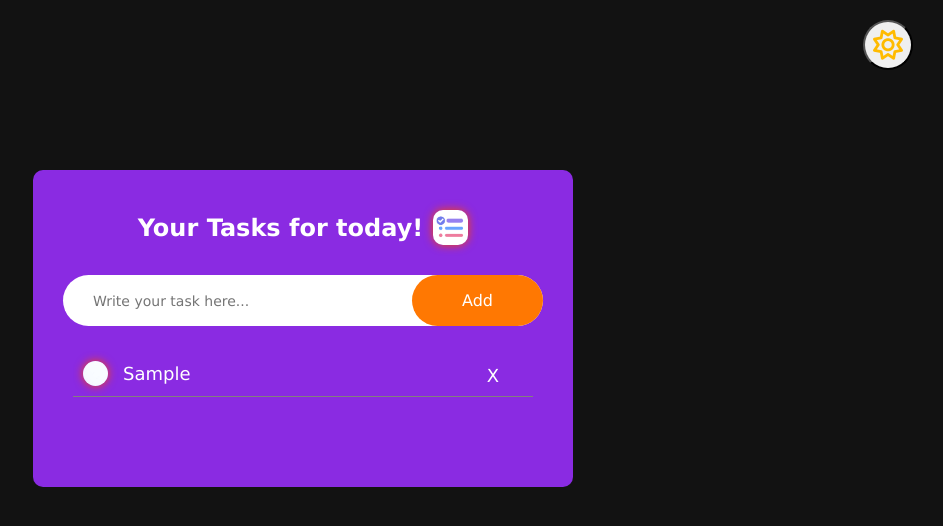
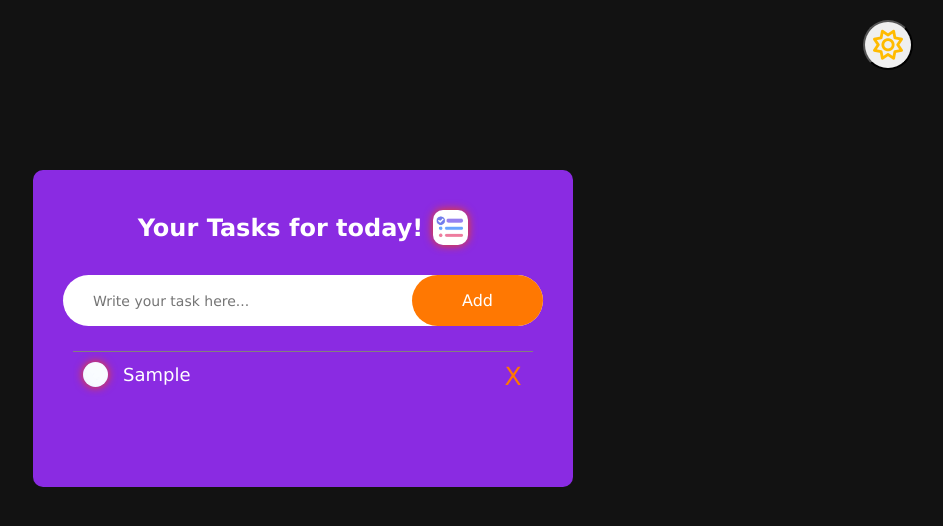
Before and after one commit to JiteshBalani/Todo-List, a plain HTML site: page index.html in a window 1280 px wide. Both pictures are taken after typing "Sample" into the empty fields and a click on the button "Add". Shown: the whole page, without its empty margins (337-1280 px from the left). Drawn offline with Linux system fonts and the light colour scheme.

Commit message:
Update styling.css

```diff
--- a/styling.css
+++ b/styling.css
@@ -76,7 +76,7 @@ ul li {
     position: relative;
     align-items: center;
     color: white;
-    border-bottom: 1px solid rgb(132, 126, 126);
+    border-top: 1px solid rgb(132, 126, 126);
     overflow: hidden;
     text-overflow: ellipsis;
 }
@@ -112,20 +112,20 @@ ul li.checked::before{
 
 ul li span {
     padding: 10px auto 10px;
-    border-radius: 25px;
-    font-size: 18px;
-    width: 80px;
+    border-radius: 50%;
+    font-size: 25px;
+    width: 40px;
     height: 40px;
     top: 5px;
     right: 0;
     position: absolute;
-    color: white;
+    color: rgb(255, 120, 2);
     text-align: center;
     line-height: 40px;
 }
 
 ul li span:hover {
-    background: rgb(243, 55, 55);
+    background: black;
 }
 
 .modeChange {
@@ -137,7 +137,7 @@ ul li span:hover {
 #modeButton {
     width: 50px;
     height: 50px;
-    /*padding: 10px;*/
+    /* padding: 10px; */
     border-radius: 50%;
     font-size: 15px;
     cursor: pointer;
```
